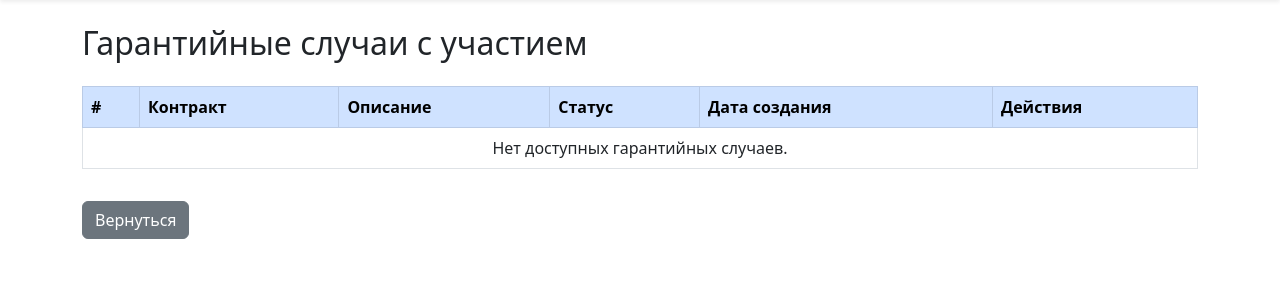
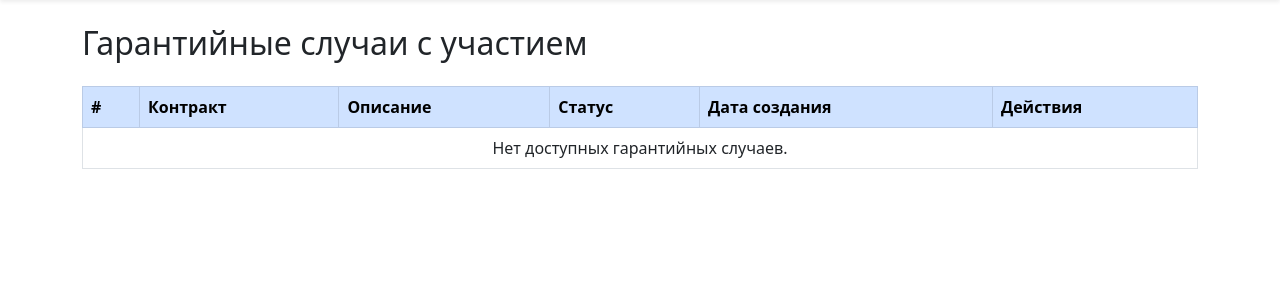
Before and after one commit to Flynotfly/Leasing-of-metering-devices, a Django app: template leasing/templates/warranty/list.html in a window 1280 px wide. Shown: the part 56-356 px from the top of the page. Run offline with Django 5.2, Linux system fonts and the light colour scheme; the template is opened without the code that fills it, so the values that code supplies are empty.

Commit message:
delete return button from warranty list

```diff
--- a/leasing/templates/warranty/list.html
+++ b/leasing/templates/warranty/list.html
@@ -60,10 +60,5 @@
                 </tbody>
             </table>
         </div>
-
-        <!-- Back to Dashboard Button -->
-        <div class="mt-3">
-            <a href="{% url 'list_warranty' %}" class="btn btn-secondary">Вернуться</a>
-        </div>
     </div>
 {% endblock %}
```
